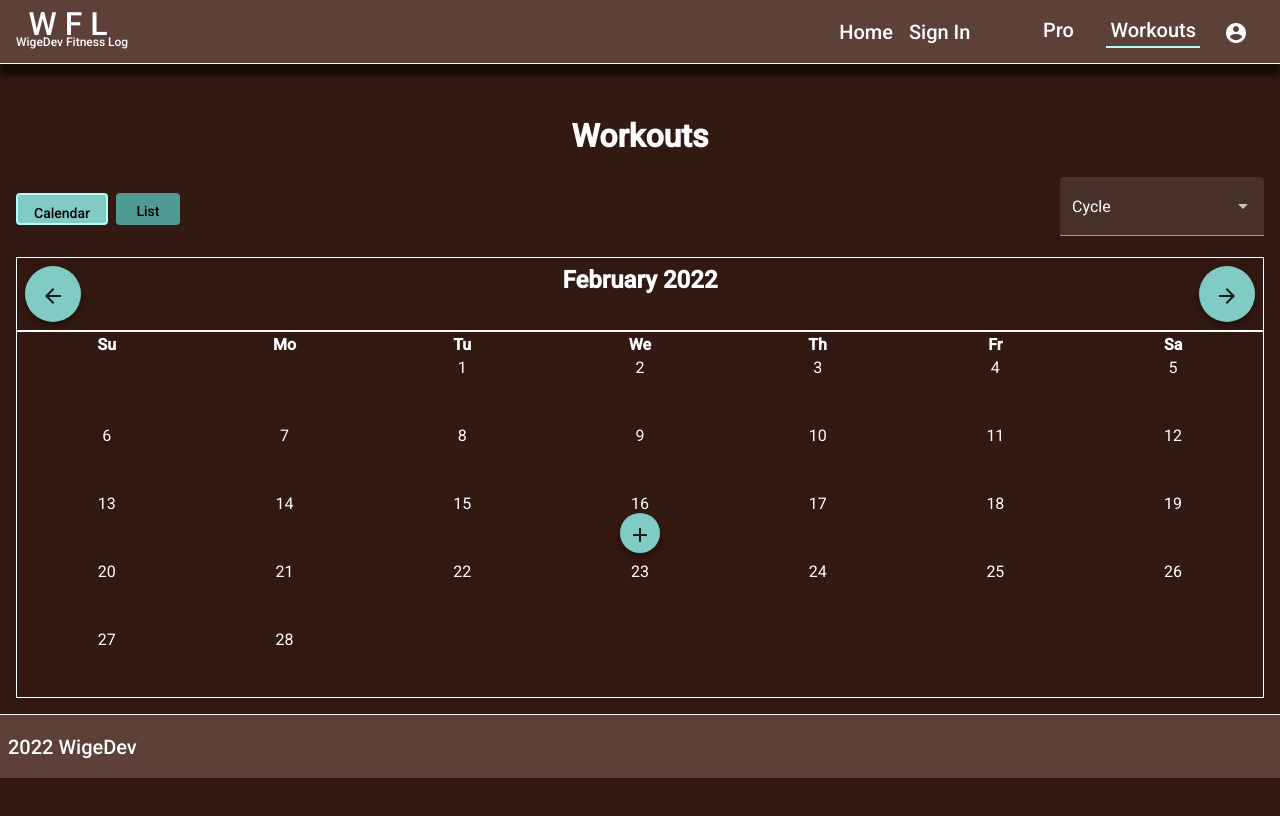
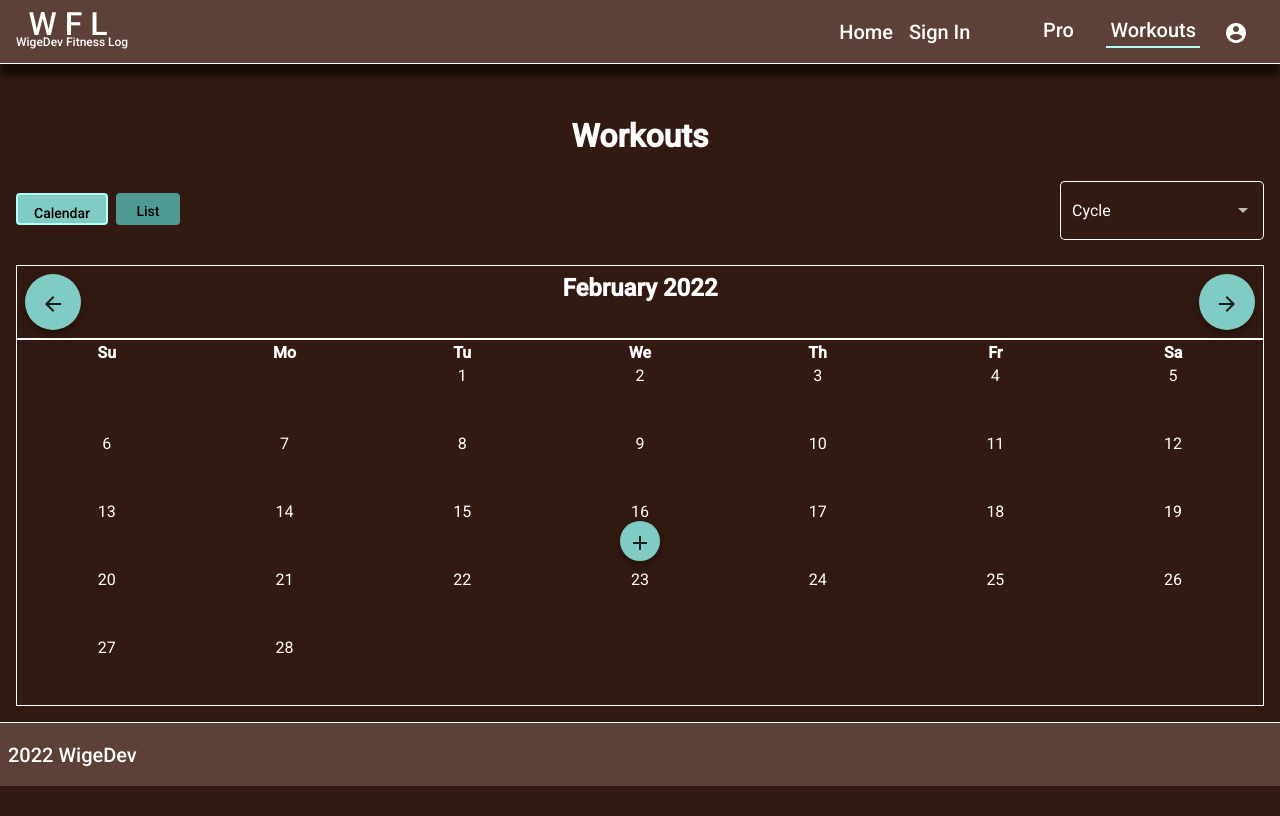
Before and after one commit to garywige/wigedev-fitness-log, an Angular app: page /free/workouts/calendar in a window 1280 px wide. Built offline with nearby package versions, Linux system fonts and the light colour scheme.

Commit message:
workouts cycle select outline

```diff
--- a/src/app/free/workouts/workouts.component.html
+++ b/src/app/free/workouts/workouts.component.html
@@ -4,7 +4,7 @@
   <button mat-button routerLink="/free/workouts/calendar" routerLinkActive="active">Calendar</button>
   <button mat-button routerLink="/free/workouts/list" routerLinkActive="active">List</button>
   <span class="spacer"></span>
-  <mat-form-field appearance="fill" color="accent">
+  <mat-form-field appearance="outline" color="accent">
     <mat-label>Cycle</mat-label>
     <mat-select>
       <mat-option value="free">Free</mat-option>
```
